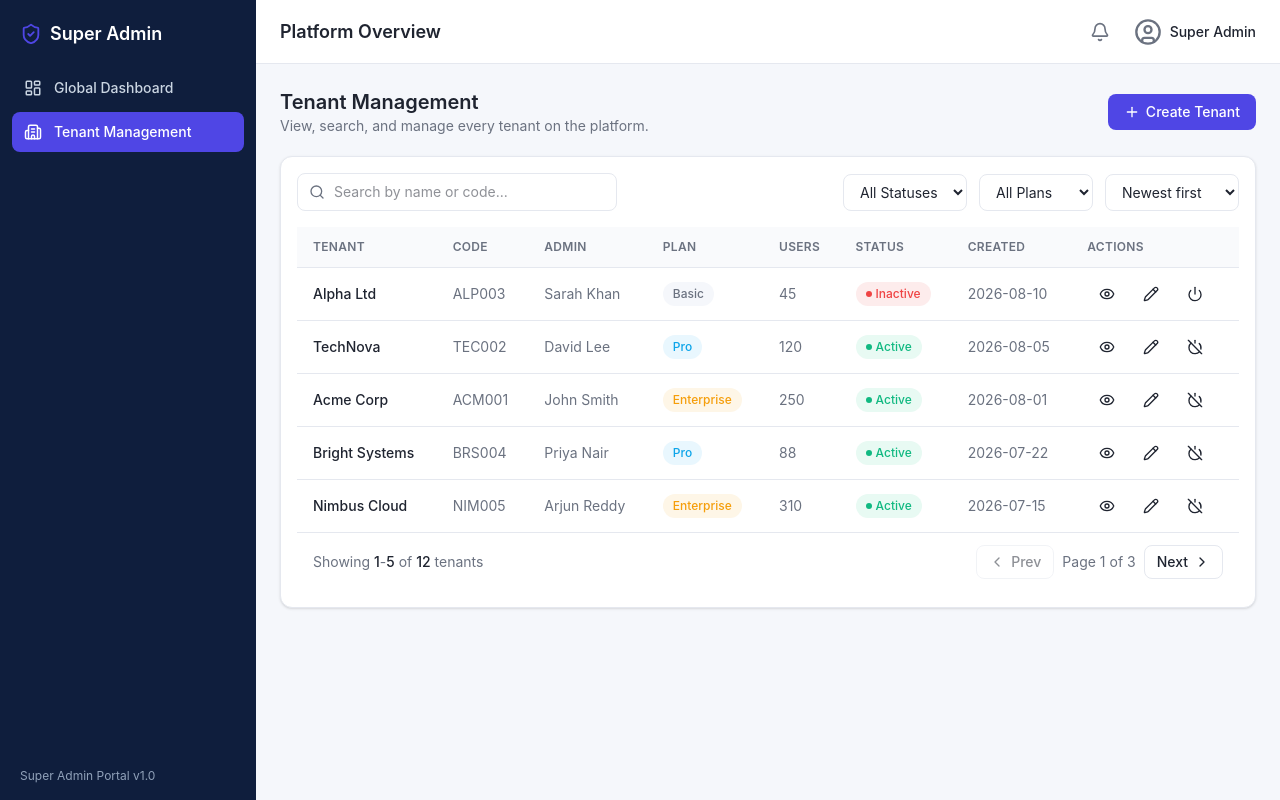
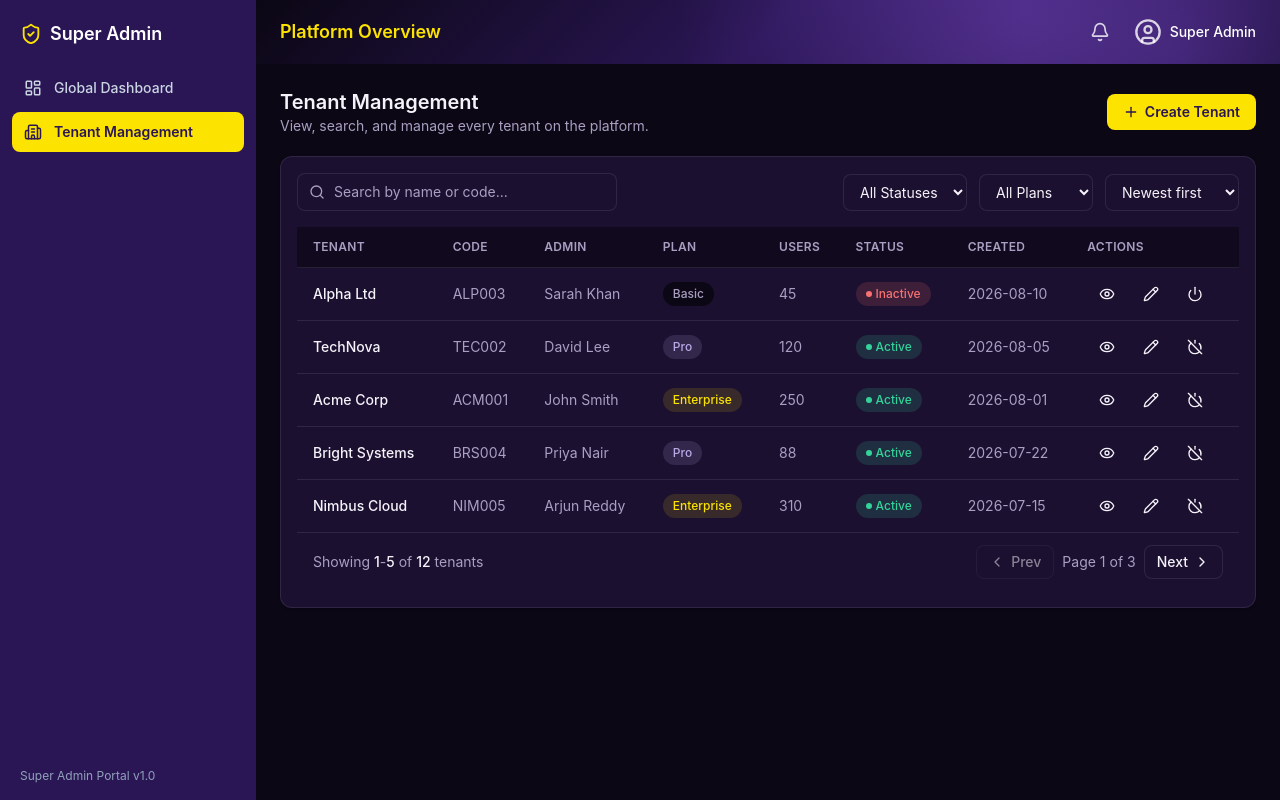
Before and after one commit to Bharathhari07/super-admin-portal, a React (Vite) app: page /tenants in a window 1280 px wide. Built offline with nearby package versions, Linux system fonts and the light colour scheme.

Commit message:
Apply Sounders-inspired dark theme

```diff
--- a/src/components/common/Button.tsx
+++ b/src/components/common/Button.tsx
@@ -11,10 +11,10 @@ interface ButtonProps extends ButtonHTMLAttributes<HTMLButtonElement> {
 }
 
 const variantClasses: Record<Variant, string> = {
-  primary: 'bg-sap-primary text-white hover:bg-sap-primary-dark',
-  outline: 'bg-white text-sap-text border border-sap-border hover:bg-sap-bg',
+  primary: 'bg-sap-primary text-sap-primary-text font-semibold hover:bg-sap-primary-dark',
+  outline: 'bg-sap-surface text-sap-text border border-sap-border hover:bg-sap-navy-light/20',
   danger: 'bg-sap-danger text-white hover:opacity-90',
-  ghost: 'bg-transparent text-sap-text hover:bg-sap-bg',
+  ghost: 'bg-transparent text-sap-text hover:bg-sap-navy-light/20',
 }
 
 const sizeClasses: Record<Size, string> = {
--- a/src/components/common/Input.tsx
+++ b/src/components/common/Input.tsx
@@ -15,7 +15,7 @@ export default function Input({ label, error, id, className = '', ...rest }: Inp
       )}
       <input
         id={id}
-        className={`rounded-lg border px-3 py-2 text-sm outline-none transition-colors focus:border-sap-primary focus:ring-2 focus:ring-sap-primary/20 ${
+        className={`rounded-lg border bg-sap-surface px-3 py-2 text-sm text-sap-text placeholder:text-sap-text-muted outline-none transition-colors focus:border-sap-primary focus:ring-2 focus:ring-sap-primary/20 ${
           error ? 'border-sap-danger' : 'border-sap-border'
         } ${className}`}
         {...rest}
--- a/src/components/common/Modal.tsx
+++ b/src/components/common/Modal.tsx
@@ -14,7 +14,7 @@ export default function Modal({ open, title, onClose, children, widthClass = 'ma
 
   return (
     <div className="fixed inset-0 z-50 flex items-center justify-center bg-black/40 p-4">
-      <div className={`w-full ${widthClass} rounded-xl bg-white shadow-xl`}>
+      <div className={`w-full ${widthClass} rounded-xl bg-sap-surface shadow-xl`}>
         <div className="flex items-center justify-between border-b border-sap-border px-5 py-4">
           <h2 className="text-base font-semibold text-sap-text">{title}</h2>
           <button
--- a/src/components/common/Select.tsx
+++ b/src/components/common/Select.tsx
@@ -20,7 +20,7 @@ export default function Select({ label, options, id, className = '', ...rest }:
       )}
       <select
         id={id}
-        className={`rounded-lg border border-sap-border bg-white px-3 py-2 text-sm outline-none transition-colors focus:border-sap-primary focus:ring-2 focus:ring-sap-primary/20 ${className}`}
+        className={`rounded-lg border border-sap-border bg-sap-surface px-3 py-2 text-sm text-sap-text outline-none transition-colors focus:border-sap-primary focus:ring-2 focus:ring-sap-primary/20 ${className}`}
         {...rest}
       >
         {options.map((opt) => (
--- a/src/components/dashboard/TenantGrowthChart.tsx
+++ b/src/components/dashboard/TenantGrowthChart.tsx
@@ -21,7 +21,15 @@ export default function TenantGrowthChart() {
               <CartesianGrid strokeDasharray="3 3" stroke="#e5e8ef" />
               <XAxis dataKey="month" tick={{ fontSize: 12 }} stroke="#6b7280" />
               <YAxis tick={{ fontSize: 12 }} stroke="#6b7280" />
-              <Tooltip />
+              <Tooltip
+                contentStyle={{
+                  backgroundColor: '#FCE300',
+                  border: 'none',
+                  borderRadius: 8,
+                }}
+                labelStyle={{ color: '#2A1655', fontWeight: 600 }}
+                itemStyle={{ color: '#2A1655' }}
+              />
               <Line type="monotone" dataKey="tenants" stroke="#4f46e5" strokeWidth={2} dot={{ r: 3 }} />
             </LineChart>
           </ResponsiveContainer>
--- a/src/components/dashboard/UserGrowthChart.tsx
+++ b/src/components/dashboard/UserGrowthChart.tsx
@@ -27,7 +27,15 @@ export default function UserGrowthChart() {
               <CartesianGrid strokeDasharray="3 3" stroke="#e5e8ef" />
               <XAxis dataKey="month" tick={{ fontSize: 12 }} stroke="#6b7280" />
               <YAxis tick={{ fontSize: 12 }} stroke="#6b7280" />
-              <Tooltip />
+              <Tooltip
+                contentStyle={{
+                  backgroundColor: '#FCE300',
+                  border: 'none',
+                  borderRadius: 8,
+                }}
+                labelStyle={{ color: '#2A1655', fontWeight: 600 }}
+                itemStyle={{ color: '#2A1655' }}
+              />
               <Area type="monotone" dataKey="users" stroke="#0ea5e9" fill="url(#userGrowthFill)" strokeWidth={2} />
             </AreaChart>
           </ResponsiveContainer>
--- a/src/components/tenants/TenantSearchBar.tsx
+++ b/src/components/tenants/TenantSearchBar.tsx
@@ -14,7 +14,7 @@ export default function TenantSearchBar({ value, onChange }: TenantSearchBarProp
         value={value}
         onChange={(e) => onChange(e.target.value)}
         placeholder="Search by name or code..."
-        className="w-full rounded-lg border border-sap-border bg-white py-2 pl-9 pr-3 text-sm outline-none transition-colors focus:border-sap-primary focus:ring-2 focus:ring-sap-primary/20"
+        className="w-full rounded-lg border border-sap-border bg-sap-surface py-2 pl-9 pr-3 text-sm text-sap-text placeholder:text-sap-text-muted outline-none transition-colors focus:border-sap-primary focus:ring-2 focus:ring-sap-primary/20"
       />
     </div>
   )
--- a/src/index.css
+++ b/src/index.css
@@ -1,29 +1,44 @@
 @import "tailwindcss";
 
 @theme {
-  /* Super Admin Portal palette */
-  --color-sap-bg: #f5f7fb;
-  --color-sap-surface: #ffffff;
-  --color-sap-navy: #0f1e3d;
-  --color-sap-navy-light: #16294f;
-  --color-sap-primary: #4f46e5;
-  --color-sap-primary-dark: #4338ca;
-  --color-sap-success: #10b981;
-  --color-sap-success-bg: #e8faf3;
-  --color-sap-danger: #ef4444;
-  --color-sap-danger-bg: #fdecec;
-  --color-sap-warning: #f59e0b;
-  --color-sap-warning-bg: #fef6e7;
-  --color-sap-info: #0ea5e9;
-  --color-sap-info-bg: #e9f7fe;
-  --color-sap-text: #1f2430;
-  --color-sap-text-muted: #6b7280;
-  --color-sap-border: #e5e8ef;
+  /* Legion Ink / Black / Bright Golden Yellow - full dark theme */
+  --color-sap-bg: #0b0714;          /* page backdrop - near-black */
+  --color-sap-surface: #1c1030;     /* card/table background - dark Legion Ink */
+  --color-sap-navy: #2A1655;        /* sidebar */
+  --color-sap-navy-light: #3D2472;  /* sidebar hover */
+  --color-sap-primary: #FCE300;     /* bright golden yellow - buttons, active state */
+  --color-sap-primary-dark: #E6CE00;
+  --color-sap-primary-text: #2A1655;/* dark text on top of yellow buttons */
+  --color-sap-success: #34d399;
+  --color-sap-success-bg: rgba(52, 211, 153, 0.15);
+  --color-sap-danger: #f87171;
+  --color-sap-danger-bg: rgba(248, 113, 113, 0.15);
+  --color-sap-warning: #FCE300;     /* bright yellow reads fine on dark cards */
+  --color-sap-warning-bg: rgba(252, 227, 0, 0.12);
+  --color-sap-info: #b8a9e8;        /* soft lavender - Legion Ink tint */
+  --color-sap-info-bg: rgba(184, 169, 232, 0.15);
+  --color-sap-text: #f5f3fa;        /* near-white body text */
+  --color-sap-text-muted: #a99fc2;  /* muted lavender-gray */
+  --color-sap-border: rgba(255, 255, 255, 0.09);
 }
 
 body {
-  background-color: var(--color-sap-bg);
+  background:
+    radial-gradient(circle at 10% 20%, rgba(61, 36, 114, 0.35) 0%, transparent 45%),
+    radial-gradient(circle at 90% 80%, rgba(61, 36, 114, 0.3) 0%, transparent 45%),
+    var(--color-sap-bg);
   color: var(--color-sap-text);
+}
+
+/* Marbled black + Legion Ink swirl, used on the header banner */
+.sap-marble {
+  background:
+    radial-gradient(circle at 15% 25%, rgba(0, 0, 0, 0.6) 0%, transparent 40%),
+    radial-gradient(circle at 75% 15%, rgba(61, 36, 114, 0.65) 0%, transparent 45%),
+    radial-gradient(circle at 35% 85%, rgba(0, 0, 0, 0.55) 0%, transparent 50%),
+    radial-gradient(circle at 90% 75%, rgba(42, 22, 85, 0.75) 0%, transparent 45%),
+    linear-gradient(135deg, #0b0714 0%, #2A1655 50%, #120a24 100%);
+  background-blend-mode: screen, screen, screen, screen, normal;
 }
 
 /* Scrollbar polish for tables */
@@ -32,6 +47,6 @@ body {
   width: 8px;
 }
 .sap-scroll::-webkit-scrollbar-thumb {
-  background-color: #cbd2e0;
+  background-color: rgba(255, 255, 255, 0.15);
   border-radius: 9999px;
 }
--- a/src/layouts/Header.tsx
+++ b/src/layouts/Header.tsx
@@ -6,27 +6,27 @@ interface HeaderProps {
 
 export default function Header({ onMenuClick }: HeaderProps) {
   return (
-    <header className="flex h-16 items-center justify-between border-b border-sap-border bg-sap-surface px-4 md:px-6">
+    <header className="sap-marble flex h-16 items-center justify-between px-4 md:px-6">
       <div className="flex items-center gap-3">
         <button
           onClick={onMenuClick}
-          className="rounded-md p-1.5 text-sap-text-muted hover:bg-sap-bg hover:text-sap-text md:hidden"
+          className="rounded-md p-1.5 text-white/80 hover:bg-white/10 hover:text-white md:hidden"
           aria-label="Open menu"
         >
           <Menu size={22} />
         </button>
-        <h1 className="text-base font-semibold text-sap-text md:text-lg">Platform Overview</h1>
+        <h1 className="text-base font-semibold text-[#FCE300] md:text-lg">Platform Overview</h1>
       </div>
       <div className="flex items-center gap-4">
         <button
-          className="rounded-full p-2 text-sap-text-muted hover:bg-sap-bg hover:text-sap-text"
+          className="rounded-full p-2 text-white/80 hover:bg-white/10 hover:text-white"
           aria-label="Notifications"
         >
           <Bell size={20} />
         </button>
         <div className="hidden items-center gap-2 text-sm sm:flex">
-          <UserCircle size={28} className="text-sap-text-muted" />
-          <span className="font-medium text-sap-text">Super Admin</span>
+          <UserCircle size={28} className="text-white/80" />
+          <span className="font-medium text-white">Super Admin</span>
         </div>
       </div>
     </header>
--- a/src/layouts/Sidebar.tsx
+++ b/src/layouts/Sidebar.tsx
@@ -33,7 +33,7 @@ export default function Sidebar({ onNavigate, onClose }: SidebarProps) {
             onClick={onNavigate}
             className={({ isActive }) =>
               `flex items-center gap-3 rounded-lg px-3 py-2.5 text-sm font-medium transition-colors ${
-                isActive ? 'bg-sap-primary text-white' : 'text-slate-300 hover:bg-sap-navy-light hover:text-white'
+                isActive ? 'bg-sap-primary text-sap-navy font-semibold' : 'text-slate-300 hover:bg-sap-navy-light hover:text-white'
               }`
             }
           >
```
Also changed, not shown: src/components/dashboard/TenantStatusChart.tsx (+16 -5 lines).
